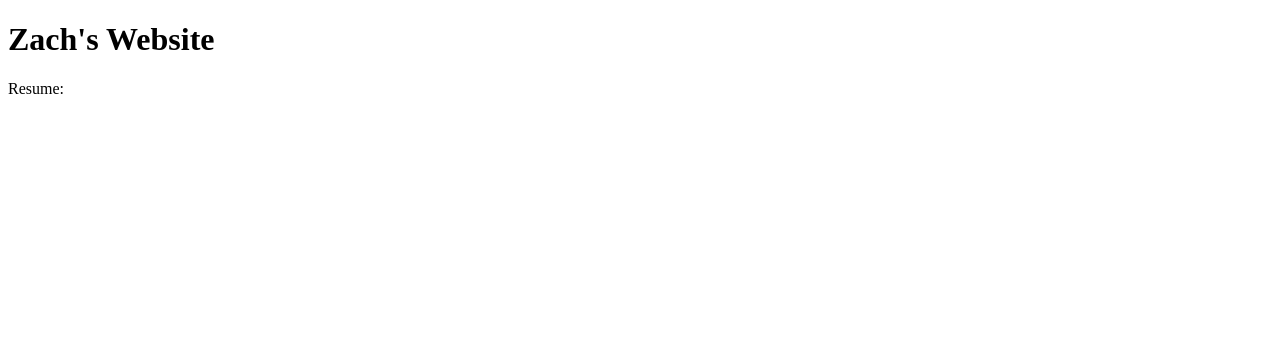
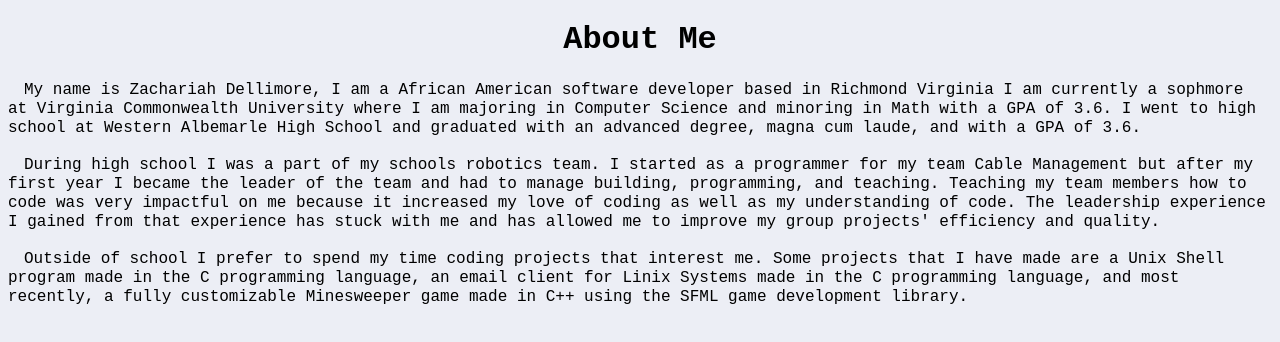
Before and after one commit to Party14534/resumeWebsite, a plain HTML site: page index.html in a window 1280 px wide. Drawn offline with Linux system fonts and the light colour scheme.

Commit message:
Adding to About Me page
Filling out about me page

```diff
--- a/index.html
+++ b/index.html
@@ -1,7 +1,47 @@
 <!DOCTYPE html>
 <html>
-    <body>
-        <h1>Zach's Website</h1>
-        <p1>Resume:</p1>
+
+    <style>
+        .center{
+            text-align: center
+        }
+        .font{
+            font-family:'Courier New'
+        }
+    </style>
+    <body style="background-color: rgb(236, 238, 245)">
+        <h1 class="center font" >About Me</h1>
+        <p1 class="font">
+            &emsp;My name is Zachariah Dellimore, I am a African
+            American software developer based in Richmond Virginia
+            I am currently a sophmore at Virginia Commonwealth
+            University where I am majoring in Computer Science
+            and minoring in Math with a GPA of 3.6. I went to high
+            school at Western Albemarle High School and graduated with
+            an advanced degree, magna cum laude, and with a GPA of 3.6.
+        </p1>
+        <br>
+        <br>
+        <p1 class="font">
+            &emsp;During high school I was a part of my schools robotics
+            team. I started as a programmer for my team Cable Management
+            but after my first year I became the leader of the team and
+            had to manage building, programming, and teaching. Teaching
+            my team members how to code was very impactful on me because
+            it increased my love of coding as well as my understanding of
+            code. The leadership experience I gained from that experience
+            has stuck with me and has allowed me to improve my group
+            projects' efficiency and quality.
+        </p1>
+        <br>
+        <br>
+        <p1 class="font">
+            &emsp;Outside of school I prefer to spend my time coding
+            projects that interest me. Some projects that I have made
+            are a Unix Shell program made in the C programming language,
+            an email client for Linix Systems made in the C programming
+            language, and most recently, a fully customizable Minesweeper
+            game made in C++ using the SFML game development library.
+        </p1>
     </body>
 </html>
```
